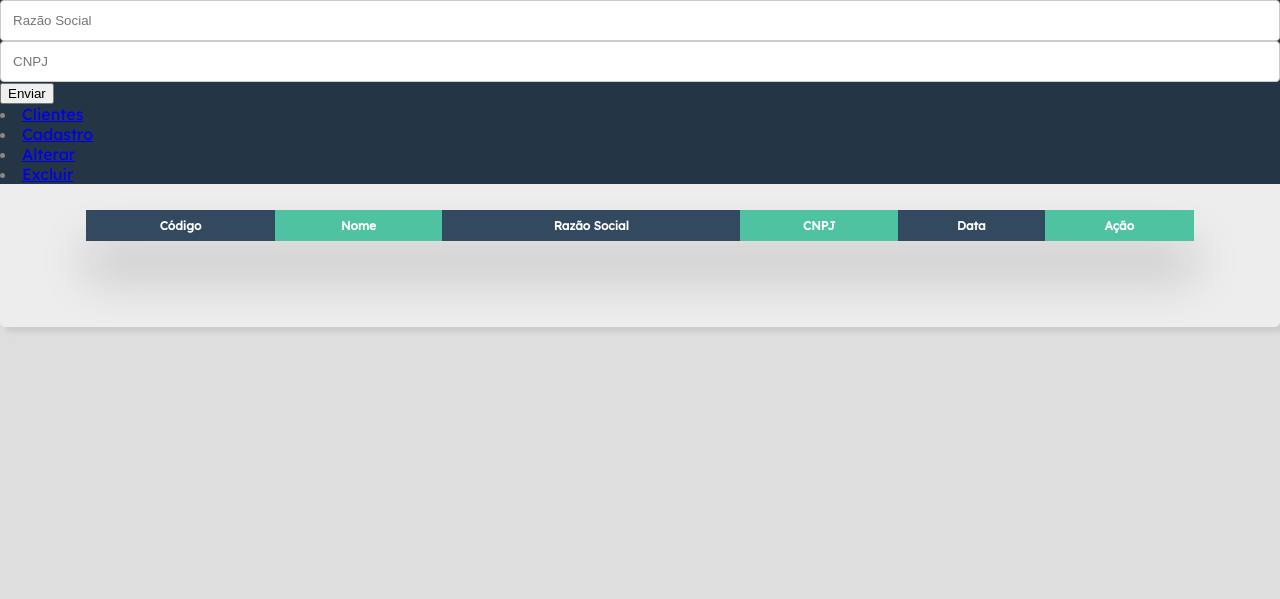
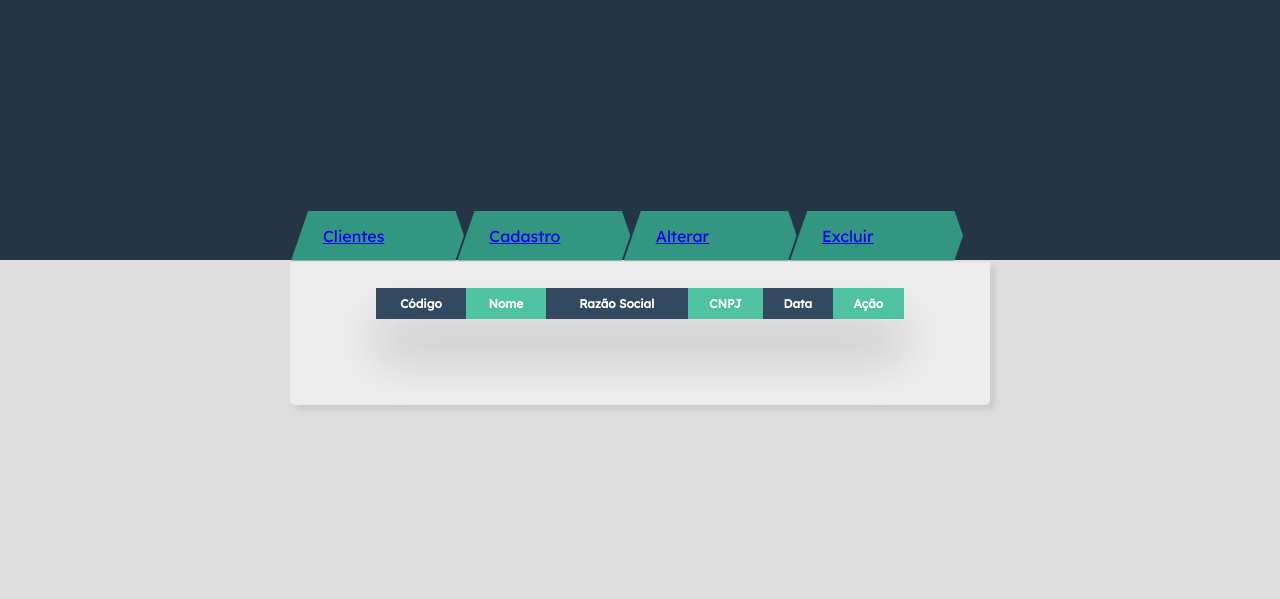
Before and after one commit to bcocheto/crud-flask-postgresql, a Flask app: page / in a window 1280 px wide. Shown: the top 599 px of the page. Run offline with Flask 2, Linux system fonts and the light colour scheme; lists and menus that the app fills with data are empty.

Commit message:
feat: Atualizado index
Atualizado index.html

```diff
--- a/application/view/templates/index.html
+++ b/application/view/templates/index.html
@@ -5,18 +5,14 @@
     <meta charset="UTF-8">
     <meta name="viewport" content="width=device-width, initial-scale=1.0">
     <link rel="stylesheet" href="../static/main.css">
-    <title>Document</title>
+    <title>CRUD</title>
 </head>
 
 <body>
-    <div class="row">
-                        <input type="text" placeholder="Razão Social" required>
-                        <br>
-                        <input type="text" placeholder="CNPJ" required>
-                        <br>
-                        <button>Enviar</button>
-                    </form>
-                </div>
+
+    <div id="container">
+        <nav class="menu">
+            <ul class="main-menu">
                 <li><a href="{{url_for('index')}}">Clientes</a></li>
                 <li><a href="{{url_for('add')}}">Cadastro</a></li>
                 <li><a href="#">Alterar</a></li>
```
